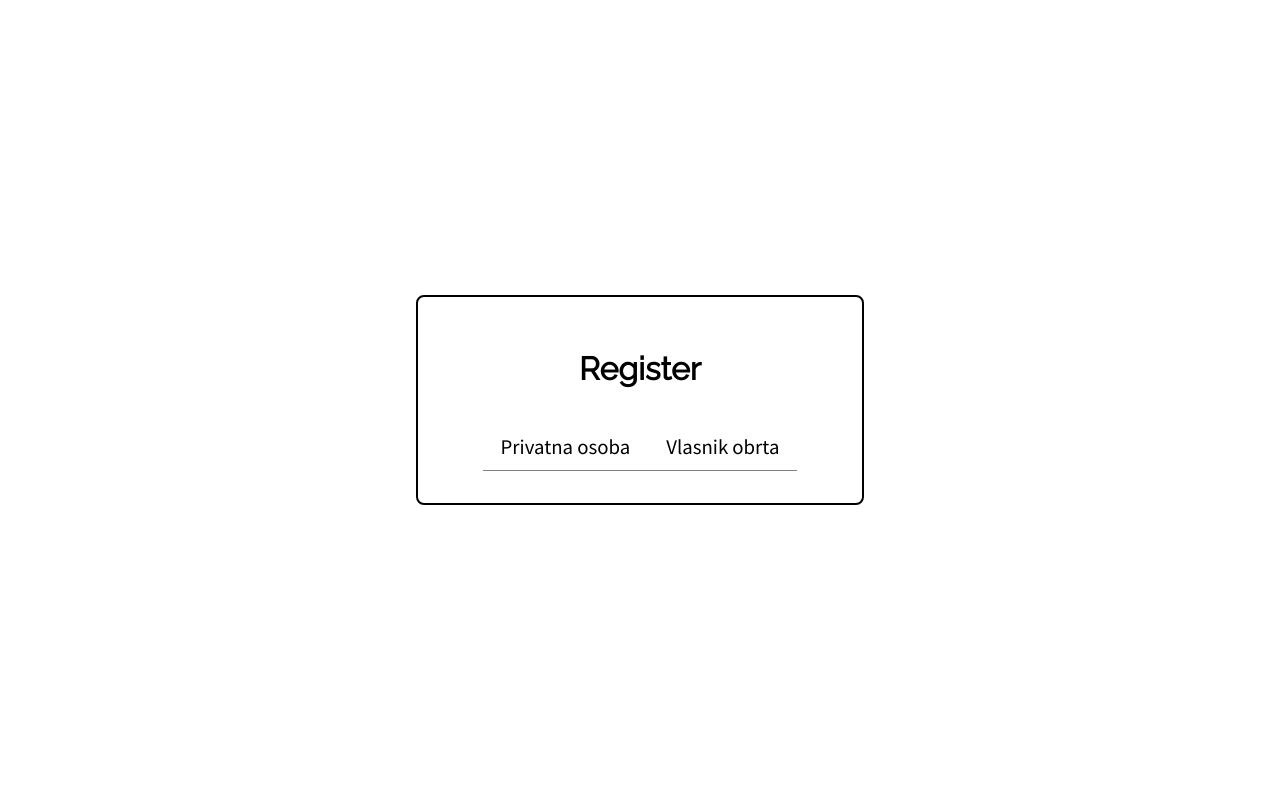
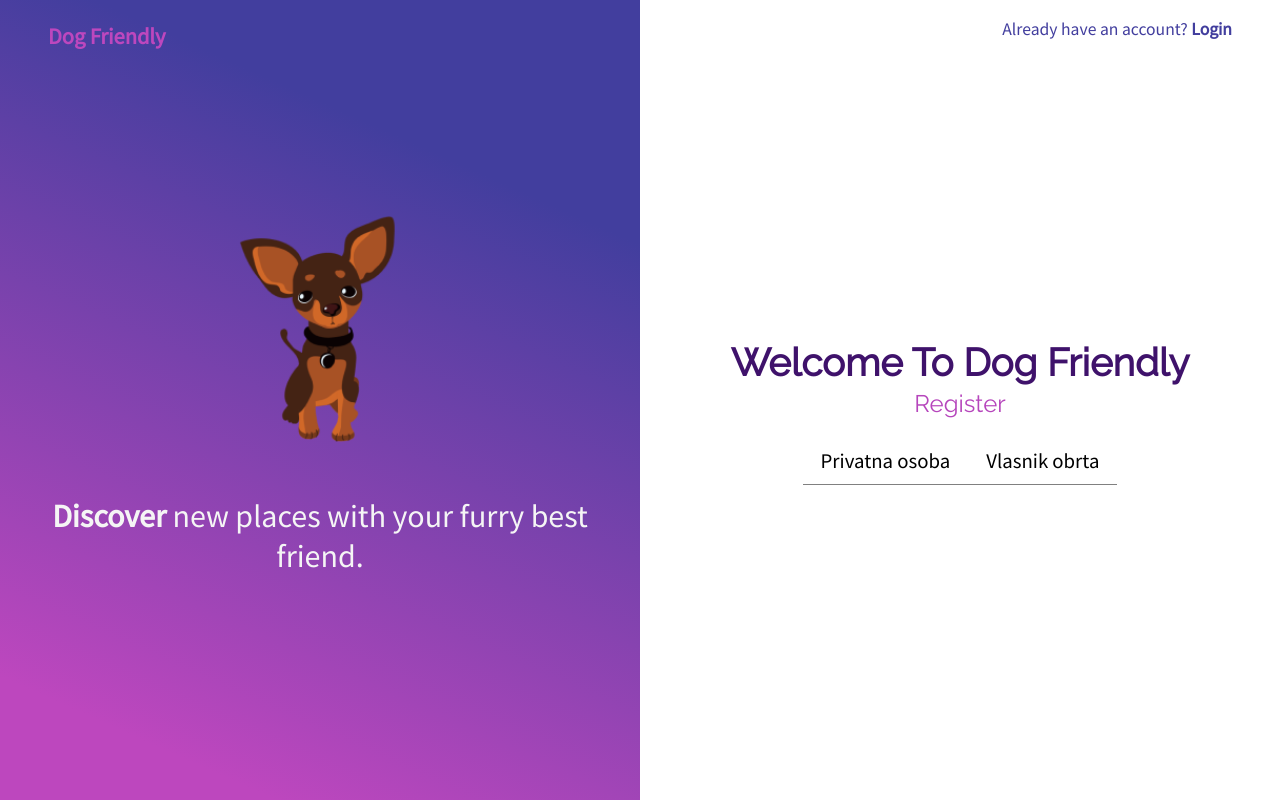
Before and after one commit to bmedvedec/DogFriendly, a Next.js app in the folder IzvorniKod/: page /register in a window 1280 px wide. Built offline with nearby package versions, Linux system fonts and the light colour scheme; no server answers.

Commit message:
Register page style
Dodana slika za register page u public
Implementiran scss za register page
Promijenjen naziv jedne klase u loginu da ima vise smisla
U formama promijenjen stil gumba za sign up

```diff
--- a/IzvorniKod/components/forms/PrivatnaForm.jsx
+++ b/IzvorniKod/components/forms/PrivatnaForm.jsx
@@ -4,6 +4,7 @@ import { useAuth } from "../../lib/context";
 import debounce from "lodash.debounce";
 import { collection, doc, getDocs } from "firebase/firestore";
 import { db } from "../../lib/firebase";
+import styles from "../../styles/PrivatnaForm.module.scss"
 
 export default function PrivatnaForm(params) {
 	const [email, setEmail] = useState("");
@@ -114,7 +115,7 @@ export default function PrivatnaForm(params) {
 					}}
 				/>
 			</div>
-			<input className="button" type="submit" value="Submit" disabled={disabled}/>
+			<input className={styles.button} type="submit" value="Sign Up" disabled={disabled}/>
 		</form>
 	);
 }
--- a/IzvorniKod/components/forms/VlasnikForm.jsx
+++ b/IzvorniKod/components/forms/VlasnikForm.jsx
@@ -1,6 +1,7 @@
 import { useState } from "react";
 import { useRouter } from "next/router";
 import { useAuth } from "../../lib/context";
+import styles from "../../styles/VlasnikForm.module.scss";
 
 export default function VlasnikForm(params) {
 	const [email, setEmail] = useState("");
@@ -88,7 +89,7 @@ export default function VlasnikForm(params) {
 					}}
 				/>
 			</div>
-			<input className="button" type="submit" value="Submit" />
+			<input className={styles.button} type="submit" value="Sign Up" />
 		</form>
 	);
 }
--- a/IzvorniKod/pages/login.jsx
+++ b/IzvorniKod/pages/login.jsx
@@ -83,9 +83,9 @@ export default function Login(params) {
             </p>
           </div>
 
-          <div className={styles.corgiContainer}>
-            <img src="/corgi.png" alt="corgi" className={styles.corgi} />
-            <p className={styles.text}>
+          <div className={styles.dogContainer}>
+            <img src="/corgi.png" alt="corgi" className={styles.dog} />
+            <p className="text">
               <b>Discover</b> new places with your furry best friend.
             </p>
           </div>
--- a/IzvorniKod/pages/register.jsx
+++ b/IzvorniKod/pages/register.jsx
@@ -5,36 +5,65 @@ import PrivatnaForm from "../components/forms/PrivatnaForm";
 import VlasnikForm from "../components/forms/VlasnikForm";
 
 export default function Register(params) {
-
 	const [privatna, setPrivatna] = useState(false);
 	const [vlasnik, setVlasnik] = useState(false);
 
 	return (
 		<Layout page="Register">
 			<div className={styles.container}>
-				<div className="card">
-					<h1>Register</h1>
+				<div className={styles.leftSide}>
+					<div className={styles.appName}>
+						<a href="/">
+							<p>
+								<b>Dog Friendly</b>
+							</p>
+						</a>
+					</div>
+
+					<div className={styles.dogContainer}>
+						<img
+							src="/chihuahua.png"
+							alt="dog"
+							className={styles.dog}
+						/>
+						<p>
+							<b>Discover</b> new places with your furry best friend.
+						</p>
+					</div>
+				</div>
+
+				<div className={styles.rightSide}>
+					<div className={styles.login}>
+						<p>
+							Already have an account?{" "}
+							<a
+								href="/login"
+								className={styles.link}>
+								Login
+							</a>
+						</p>
+					</div>
+
+					<div className={styles.heading}>
+						<h1 className={styles.headingWelcome}>Welcome To Dog Friendly</h1>
+						<h2 className={styles.headingRegister}>Register</h2>
+					</div>
+
 					<styles className={styles.registerChoiceContainer}>
 						<div
-							className={`tabButton ${
-								privatna ? "tabButtonSelected" : ""
-							}`}
+							className={`tabButton ${privatna ? "tabButtonSelected" : ""}`}
 							onClick={() => {
 								setPrivatna(true);
 								setVlasnik(false);
-							}}
-						>
+							}}>
 							Privatna osoba
 						</div>
 						<div
-							className={`tabButton ${
-								vlasnik ? "tabButtonSelected" : ""
-							}`}
+							className={`tabButton ${vlasnik ? "tabButtonSelected" : ""}`}
 							onClick={() => {
 								setPrivatna(false);
 								setVlasnik(true);
-							}}
-						>
+							}}>
 							Vlasnik obrta
 						</div>
 					</styles>
--- /dev/null
+++ b/IzvorniKod/styles/PrivatnaForm.module.scss
@@ -0,0 +1,13 @@
+.button {
+    background: #B847BD;
+    color: white;
+    margin-top: 8px;
+    border: 4px solid white;
+    font-size: 1.2rem;
+    padding: 12px 24px;
+
+    &:hover {
+        border: 4px solid #B847BD;
+        cursor: pointer;
+    }
+}
--- /dev/null
+++ b/IzvorniKod/styles/VlasnikForm.module.scss
@@ -0,0 +1,13 @@
+.button {
+    background: #B847BD;
+    color: white;
+    margin-top: 8px;
+    border: 4px solid white;
+    font-size: 1.2rem;
+    padding: 12px 24px;
+
+    &:hover {
+        border: 4px solid #B847BD;
+        cursor: pointer;
+    }
+}
--- a/IzvorniKod/styles/login.module.scss
+++ b/IzvorniKod/styles/login.module.scss
@@ -91,7 +91,7 @@
     background: linear-gradient(204.16deg, #423E9E 22.48%, #BD47BE 88.65%);
 }
 
-.corgiContainer {
+.dogContainer {
     display: flex;
     flex-direction: column;
     justify-content: center;
@@ -116,7 +116,7 @@
     font-weight: 600;
 }
 
-.corgi {
+.dog {
     width: 40%;
     height: auto;
     object-fit: cover;
--- a/IzvorniKod/styles/register.module.scss
+++ b/IzvorniKod/styles/register.module.scss
@@ -1,10 +1,110 @@
 .container {
+    display: flex;
+    flex-direction: row;
+    justify-content: center;
+    align-items: center;
+    position: relative;
+    margin: auto;
+    height: 100vh;
+
+    @media (max-width: 820px) {
+        flex-direction: column;
+
+        .leftSide {
+            width: 100vw;
+            height: 50vh;
+            padding-top: 24px;
+        }
+
+        .rightSide {
+            width: 100vw;
+            height: 50vh;
+            padding-top: 24px;
+        }
+
+        .login {
+            color: white;
+        }
+    }
+}
+
+.leftSide {
     display: flex;
     flex-direction: column;
     justify-content: center;
-    width: 35%;
-    margin: auto;
-    height: 100vh;
+    align-items: center;
+    width: 50%;
+    height: 100%;
+    background: linear-gradient(204.16deg, #423E9E 22.48%, #BD47BE 88.65%);
+}
+
+.appName {
+    position: absolute;
+    top: 0px;
+    left: 48px;
+    color: #BD47BE;
+    font-size: 1.4rem;
+    font-weight: 700;
+}
+
+.dogContainer {
+    display: flex;
+    flex-direction: column;
+    justify-content: center;
+    align-items: center;
+    font-size: 2rem;
+    font-weight: 400;
+    text-align: center;
+    color: #F5F5F5;
+    padding: 0px 16px;
+}
+
+.dog {
+    width: 40%;
+    height: auto;
+    object-fit: cover;
+}
+
+.rightSide {
+    display: flex;
+    flex-direction: column;
+    justify-content: center;
+    align-items: center;
+    width: 50%;
+    height: 100%;
+}
+
+.login {
+    position: absolute;
+    top: 0px;
+    right: 48px;
+    font-size: 1.1rem;
+    color: #423E9E;
+    font-weight: 100;
+}
+
+.link {
+    font-weight: 600;
+}
+
+.heading {
+    text-align: center;
+}
+
+.headingWelcome {
+    font-size: 2.4rem;
+    font-weight: bolder;
+    color: #3F126B;
+    margin-bottom: 0;
+    padding: 0px 12px;
+}
+
+.headingRegister {
+    margin-top: 0;
+    padding-top: 4px;
+    font-size: 1.5rem;
+    font-weight: 400;
+    color: #B646BC;
 }
 
 .registerChoiceContainer {
```
Also changed, not shown: IzvorniKod/public/chihuahua.png (added).
